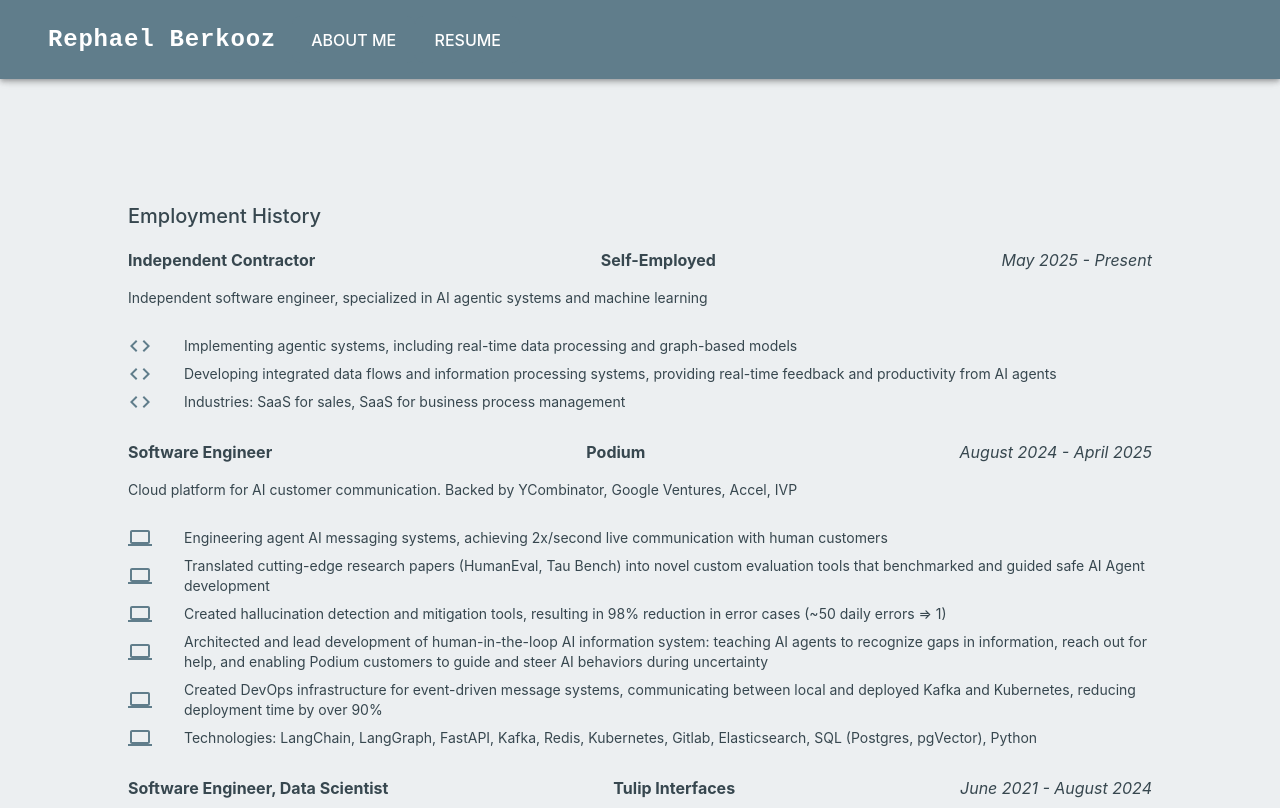
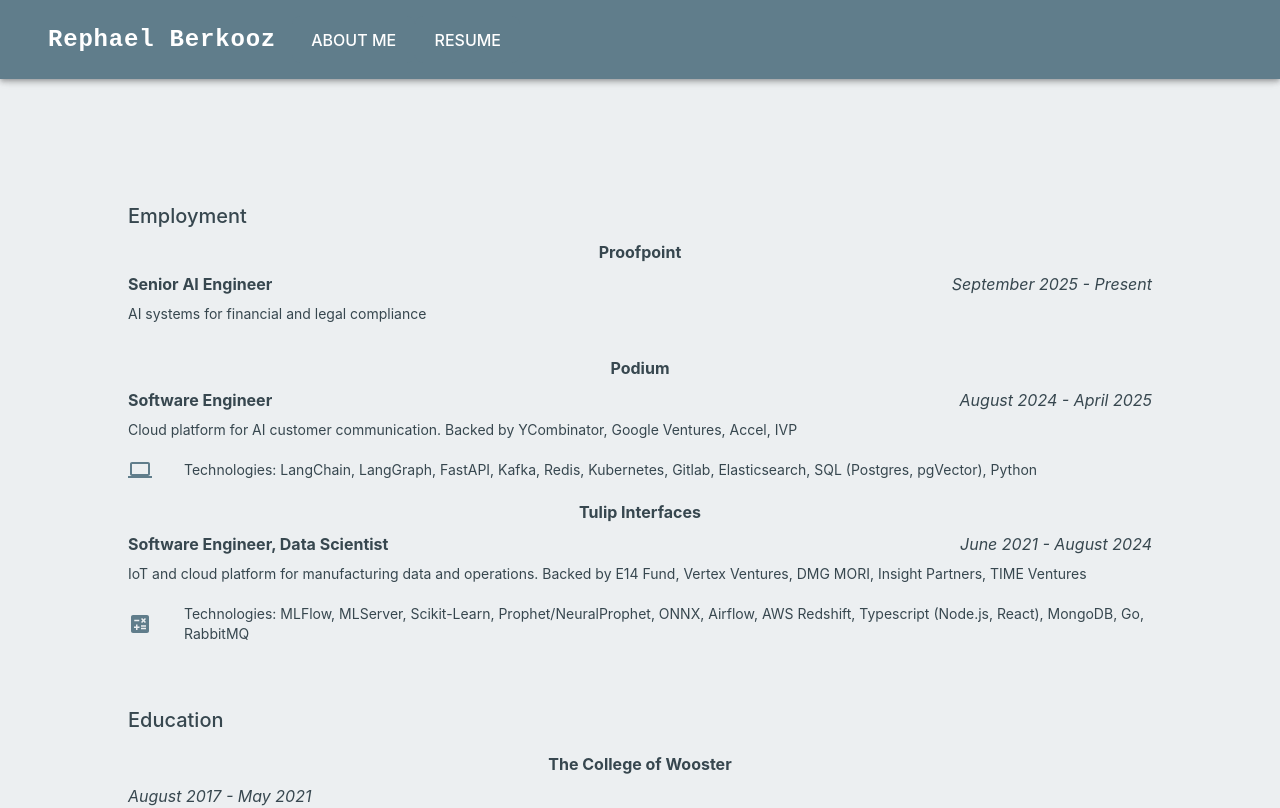
Before and after one commit to rephaelberkooz/rephaelberkooz.github.io, a React (Vite) app: page /resume in a window 1280 px wide. Shown: the top 808 px of the page. Built offline with nearby package versions, Linux system fonts and the light colour scheme.

Commit message:
updated with pfpt

```diff
--- a/src/components/Position.tsx
+++ b/src/components/Position.tsx
@@ -12,20 +12,24 @@
 }) => {
   return (
     <>
+      <Stack spacing={1}>
+        <Stack direction={"row"} justifyContent={"center"}>
+          <Typography variant="body1">
+            <b>{props.company}</b>
+          </Typography>
+        </Stack>
         <Stack direction={"row"} justifyContent={"space-between"}>
           {props.title && (
             <Typography variant="body1">
               <b>{props.title}</b>
             </Typography>
           )}
-        <Typography variant="body1">
-          <b>{props.company}</b>
-        </Typography>
           {props.dateRange && (
             <Typography variant="body1">
               <i>{props.dateRange}</i>
             </Typography>
           )}
+        </Stack>
       </Stack>
       <Typography variant="body2">{props.description}</Typography>
       <List>
--- a/src/pages/About.tsx
+++ b/src/pages/About.tsx
@@ -6,7 +6,11 @@
     <Page>
       <Stack spacing={2} flex={1}>
         <Typography variant="body1" color="text.primary">
-          I am an independent software engineer, contracting in SaaS/consulting, specializing in AI agentic systems and machine learning.
+          I am currently work at&nbsp;
+          <Link href="https://www.proofpoint.com">
+            <b>Proofpoint</b>
+          </Link>
+          , building AI systems for the Nuclei team.
           <br />
           Previously, I worked as a software engineer at&nbsp;
           <Link href="https://podium.com">
@@ -18,7 +22,7 @@
           <Link href="https://tulip.co">
             <b>Tulip Interfaces</b>
           </Link>
-          , a series C startup out of the MIT Media Lab. Where I created
+          , a startup out of the MIT Media Lab. Where I created
           technology for data insights in manufacturing and operations. This
           included full-stack development of an enterprise&nbsp;
           <Link href="https://tulip.co/platform/analytics/">
@@ -29,7 +33,7 @@
           <Link href="https://tulip.co/blog/state-detection-coffee-machine/">
             <b>iot machine learning development</b>
           </Link>
-          . I began my career as a data scientist, building pricing/usage models and data engineering pipelines.
+          . I began my career as a data scientist, building pricing/usage models and data pipelines.
         </Typography>
       </Stack>
     </Page>
--- a/src/pages/Home.tsx
+++ b/src/pages/Home.tsx
@@ -17,7 +17,7 @@
           Rephael Berkooz
         </Typography>
         <Typography paragraph>
-          Full-stack software engineer, specializing in AI agentic systems and machine learning.
+          Full-stack software engineer, specializing in machine learning and AI products.
         </Typography>
         <Typography>
           Learn&nbsp;
--- a/src/pages/Resume.tsx
+++ b/src/pages/Resume.tsx
@@ -7,7 +7,7 @@
   return (
     <Page>
       <Stack
-        spacing={4}
+        spacing={3}
         divider={
           <Divider
             orientation="vertical"
@@ -16,19 +16,16 @@
           />
         }
       >
-        <Stack spacing={2}>
+        <Stack spacing={1}>
           <Typography variant="h6" color="text.primary">
-            Employment History
+            Employment
           </Typography>
           <Position
-            title="Independent Contractor"
-            company="Self-Employed"
-            dateRange="May 2025 - Present"
-            description="Independent software engineer, specialized in AI agentic systems and machine learning"
+            title="Senior AI Engineer"
+            company="Proofpoint"
+            dateRange="September 2025 - Present"
+            description="AI systems for financial and legal compliance"
             bulletPoints={[
-              "Implementing agentic systems, including real-time data processing and graph-based models",
-              "Developing integrated data flows and information processing systems, providing real-time feedback and productivity from AI agents",
-              "Industries: SaaS for sales, SaaS for business process management"
             ]}
             bulletIcon={<Code color="primary" />}
           />
@@ -38,11 +35,6 @@
             dateRange="August 2024 - April 2025"
             description="Cloud platform for AI customer communication. Backed by YCombinator, Google Ventures, Accel, IVP"
             bulletPoints={[
-              "Engineering agent AI messaging systems, achieving 2x/second live communication with human customers",
-              "Translated cutting-edge research papers (HumanEval, Tau Bench) into novel custom evaluation tools that benchmarked and guided safe AI Agent development",
-              "Created hallucination detection and mitigation tools, resulting in 98% reduction in error cases (~50 daily errors => 1)",
-              "Architected and lead development of human-in-the-loop AI information system: teaching AI agents to recognize gaps in information, reach out for help, and enabling Podium customers to guide and steer AI behaviors during uncertainty",
-              "Created DevOps infrastructure for event-driven message systems, communicating between local and deployed Kafka and Kubernetes, reducing deployment time by over 90%",
               "Technologies: LangChain, LangGraph, FastAPI, Kafka, Redis, Kubernetes, Gitlab, Elasticsearch, SQL (Postgres, pgVector), Python"
             ]}
             bulletIcon={<Computer color="primary" />}
@@ -51,13 +43,8 @@
             title="Software Engineer, Data Scientist"
             company="Tulip Interfaces"
             dateRange="June 2021 - August 2024"
-            description="Series C startup from MIT - an IoT and cloud platform for manufacturing data and operations. Backed by E14 Fund, Vertex Ventures, DMG MORI, Insight Partners, TIME Ventures"
+            description="IoT and cloud platform for manufacturing data and operations. Backed by E14 Fund, Vertex Ventures, DMG MORI, Insight Partners, TIME Ventures"
             bulletPoints={[
-              "Created statistical control toolkit for cloud analytics (fullstack), viewed 600+ times per day in factory operations",
-              "Developed query language tools for manufacturing customers to query and visualize data",
-              "Expanded ETL data pipelines for internal analytics to process 11M+ records daily",
-              "Deployed ML microservice for forecasting and anomaly detection",
-              "Architected and engineered RESTful HTTP microservice for managing NoSQL database",
               "Technologies: MLFlow, MLServer, Scikit-Learn, Prophet/NeuralProphet, ONNX, Airflow, AWS Redshift, Typescript (Node.js, React), MongoDB, Go, RabbitMQ"
             ]}
             bulletIcon={<Calculate color="primary" />}
@@ -73,10 +60,6 @@
             dateRange="August 2017 - May 2021"
             description="B.A. Mathematics - Cum Laude, Minor in Computer Science"
             bulletPoints={[
-              "Mathematics GPA: 3.8, Graduated with departmental honors",
-              "Member of Pi Mu Epsilon Mathematics Honor Society",
-              "Programming Coursework: Machine Learning, Operating Systems, Database Engineering, Data Structures & Algorithms",
-              "Mathematics Coursework: Regression Analysis, Operations Research, Combinatorics & Graph Theory, Probability, Real Analysis, Algebra"
             ]}
             bulletIcon={<School color="primary" />}
           />
@@ -89,6 +72,7 @@
           <Position
             title="Music Recommendation with Wavelet Analysis"
             company="Mathematics Thesis"
+            dateRange="2021"
             description="Novel recommendation algorithm for music based on cognitive perception"
             bulletPoints={[
               "Developed feature extraction methodology with signal processing and wavelet analysis",
@@ -99,6 +83,7 @@
           <Position
             title="Methods for Hearing Augmentation"
             company="MIT Media Lab Collaboration"
+            dateRange="2024"
             description="Research collaboration developing accessibility device for augmenting human hearing"
             bulletPoints={[
               "Creating neural network architecture for understanding localization capacity of different sound signals",
```
Also changed, not shown: 1 other file (tests, documents, lock files or other folders). Lines whose indentation alone changed are shown as unchanged.
